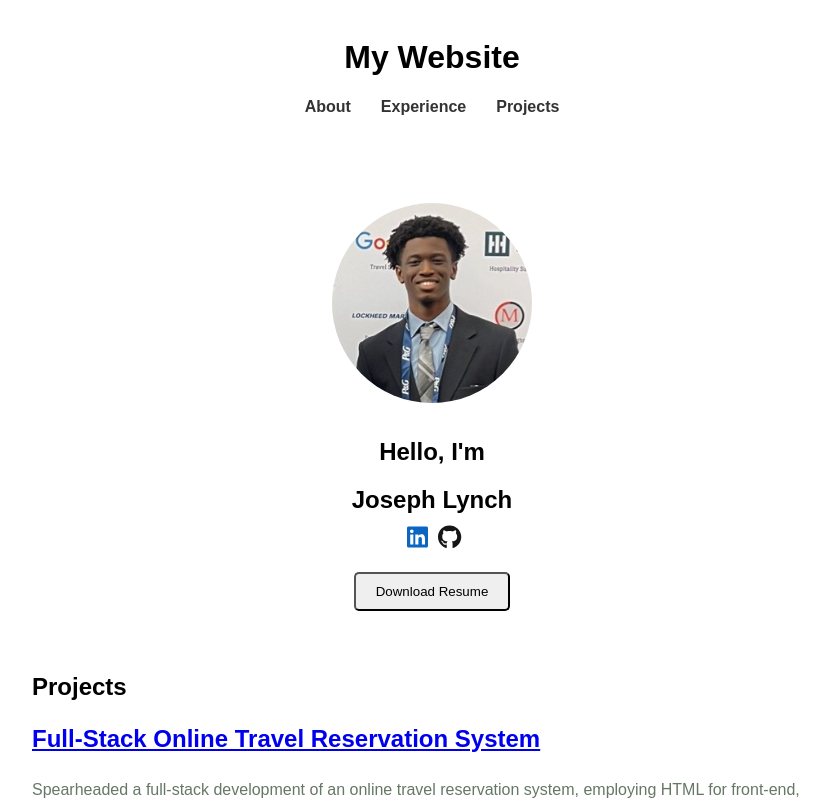
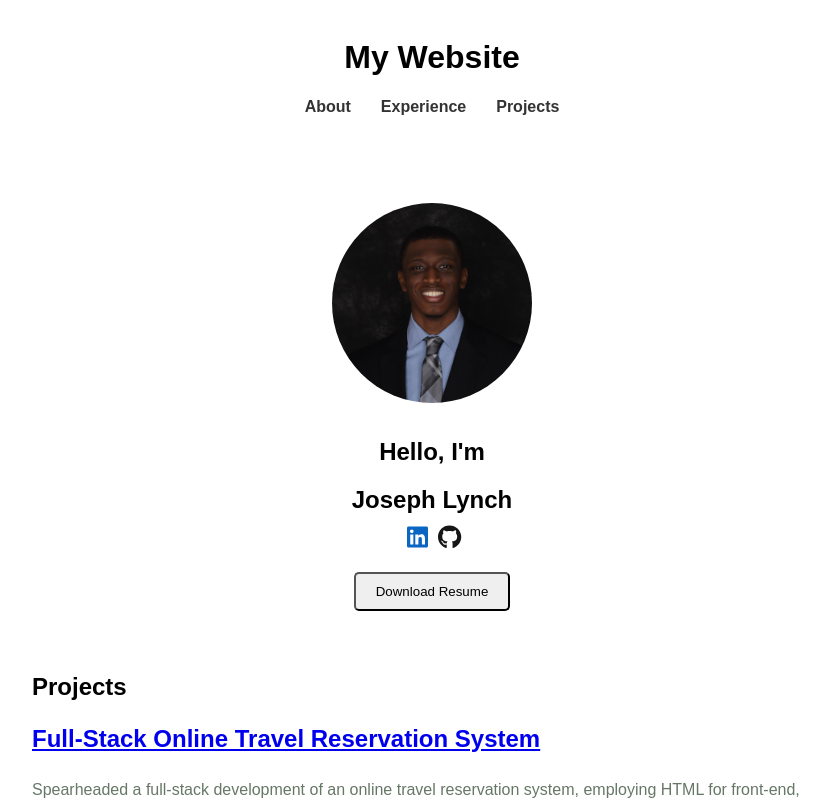
Before and after one commit to jzlynch02/Portfolio-Website, a React (Create React App) app: page / in a window 1280 px wide. Shown: the top 800 px of the page, without its empty margins (208-1038 px from the left). Built offline with nearby package versions, Linux system fonts and the light colour scheme.

Commit message:
Updated profile picture

```diff
--- a/src/index.css
+++ b/src/index.css
@@ -41,7 +41,7 @@
   height: 200px;
   border-radius: 50%;
   margin: 15px;
-  background: url('professional_pfp.jpg') no-repeat center;
+  background: url('Pfhs_cropped.JPG') no-repeat center;
   background-size: cover;
 }
 
```
Also changed, not shown: src/Pfhs_cropped.JPG (added).
